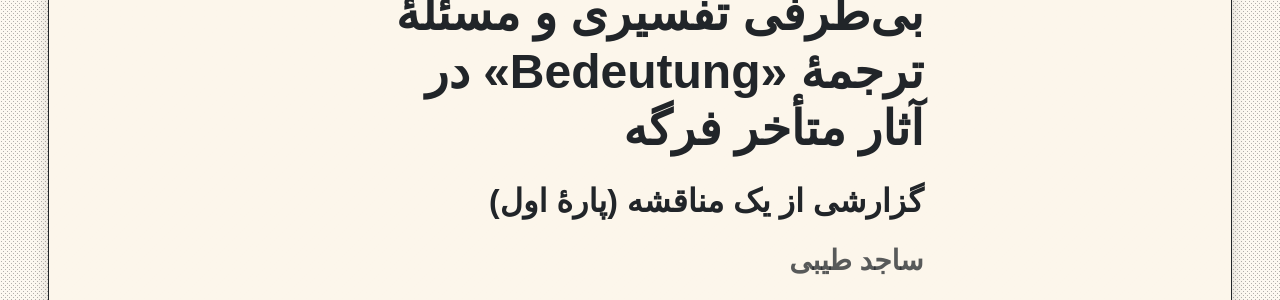
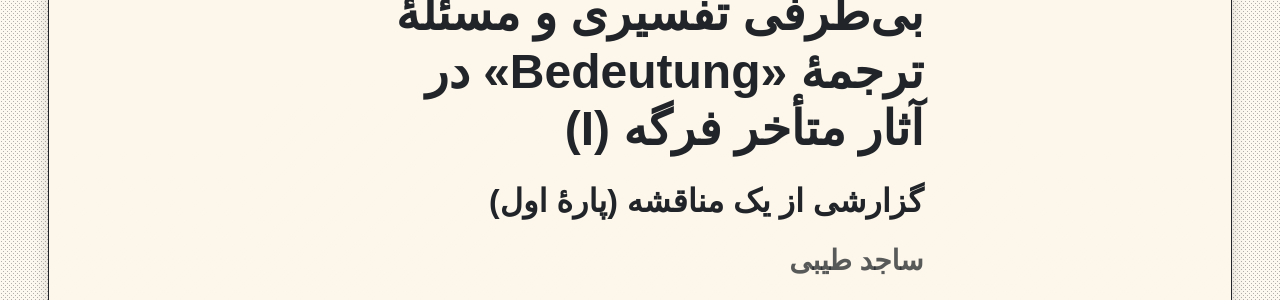
Before and after one commit to phicudemy/phicudemy.github.io, a Jekyll site: the page built from _posts/2024-06-22-fregebedeutung1.md, in a window 1280 px wide and 900 px high. Shown: the part 242-542 px from the top of the window. Built offline with Jekyll 4.4.1, drawn with Linux system fonts in a browser that asks for light colours; some web fonts are replaced.

Commit message:
TinaCMS content update

```diff
--- a/_posts/2024-06-22-fregebedeutung1.md
+++ b/_posts/2024-06-22-fregebedeutung1.md
@@ -1,5 +1,5 @@
 ---
-title: بی‌طرفی تفسیری و مسئلۀ ترجمۀ «Bedeutung» در آثار متأخر فرگه
+title: بی‌طرفی تفسیری و مسئلۀ ترجمۀ «Bedeutung» در آثار متأخر فرگه (I)
 subtitle: گزارشی از یک مناقشه (پارهٔ اول)
 slug: fregebedeutung1
 people:
```
